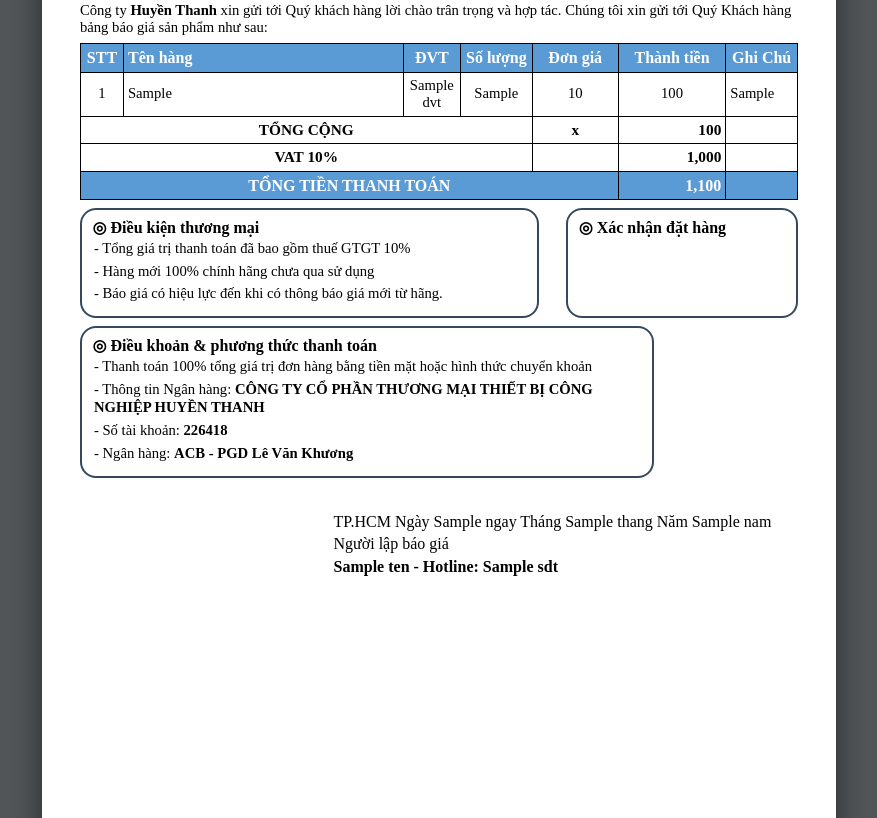
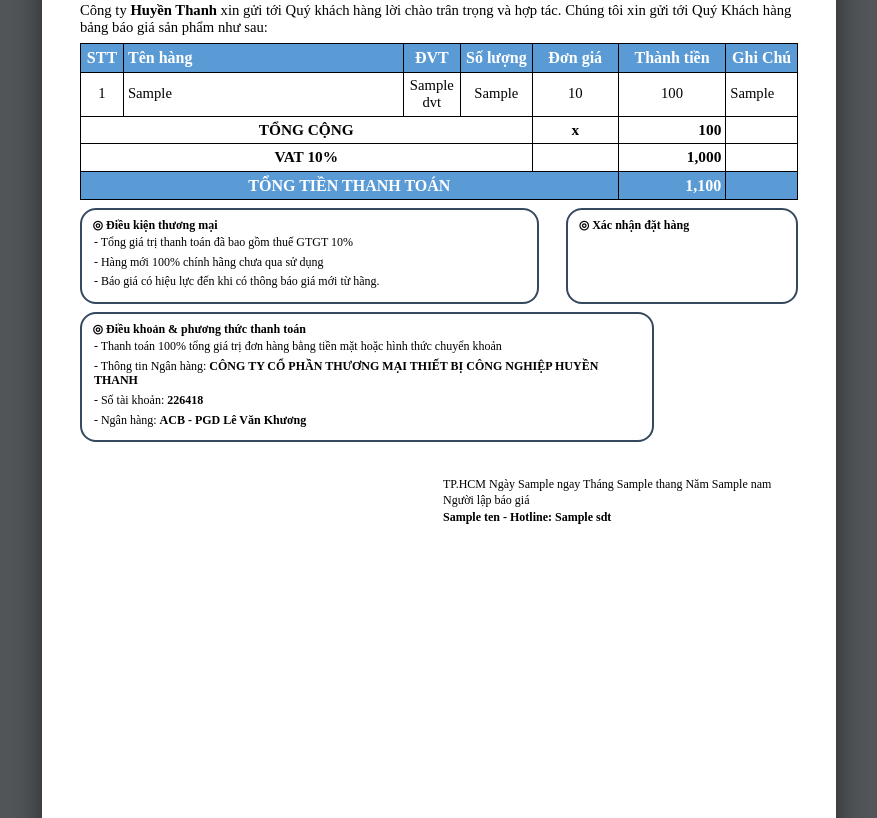
Before and after one commit to HXSang/huyen-thanh-company, a Python web app: template backend/templates/template.html in a window 1280 px wide. Shown: the part 300-1118 px from the top of the page, without its empty margins (201-1078 px from the left). Run offline with Jinja, Linux system fonts and the light colour scheme; the template is opened without the code that fills it: most values are stand-ins (such as "Sample title", 1, 10 or a date in 2020).

Commit message:
Decrease font sizes in template.html
Reduced font sizes in payment and title sections for better layout.

```diff
--- a/backend/templates/template.html
+++ b/backend/templates/template.html
@@ -141,7 +141,7 @@
     border: 2pt solid #34495e; /* Màu viền đậm hơn cho chuyên nghiệp */
     border-radius: 12pt;
     padding: 6pt 8pt;
-    font-size: 11pt;
+    font-size: 9pt;
   }
 
   .condition-box {
@@ -161,7 +161,7 @@
   }
 
   .box-title {
-    font-size: 12pt;
+    font-size: 9pt;
     font-weight: bold;
     margin-bottom: 2pt;
     display: block;
@@ -209,7 +209,7 @@
   }
 
   .signer-text {
-    font-size: 12pt;
+    font-size: 9pt;
     line-height: 1.4;
     white-space: nowrap;
   }
```
